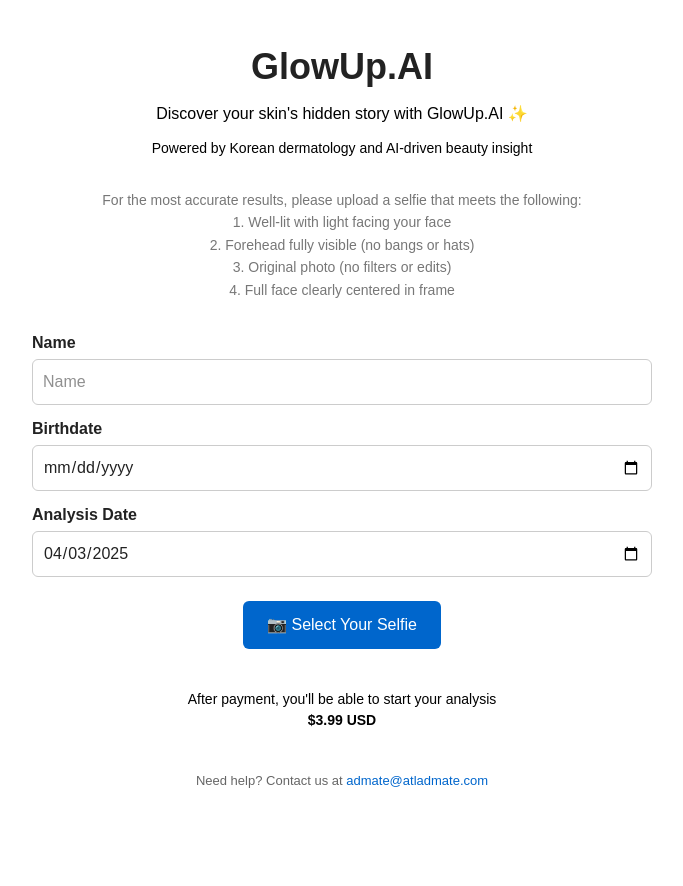
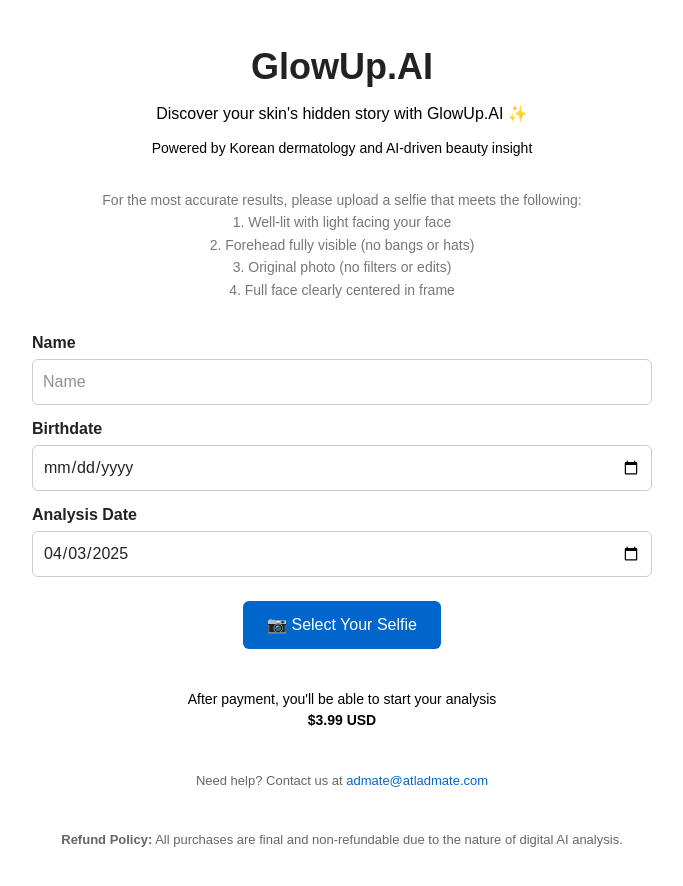
Before and after one commit to oistlouo/glowup-ai, a Next.js app in the folder frontend/: page / in a window 1280 px wide. Shown: the top 886 px of the page, without its empty margins (298-981 px from the left). Before the commit the page ends 830 px from the top, so only its background shows below. Built offline with nearby package versions, Linux system fonts and the light colour scheme.

Commit message:
Add refund policy notice to footer

```diff
--- a/frontend/pages/index.js
+++ b/frontend/pages/index.js
@@ -246,6 +246,10 @@
       <p className="footer-email">
         Need help? Contact us at <a href="mailto:admate@atladmate.com" style={{ color: '#0066cc' }}>admate@atladmate.com</a>
       </p>
+      <p className="footer-email">
+  <strong>Refund Policy:</strong> All purchases are final and non-refundable due to the nature of digital AI analysis.
+</p>
+
     </div>
   );
 }
```
